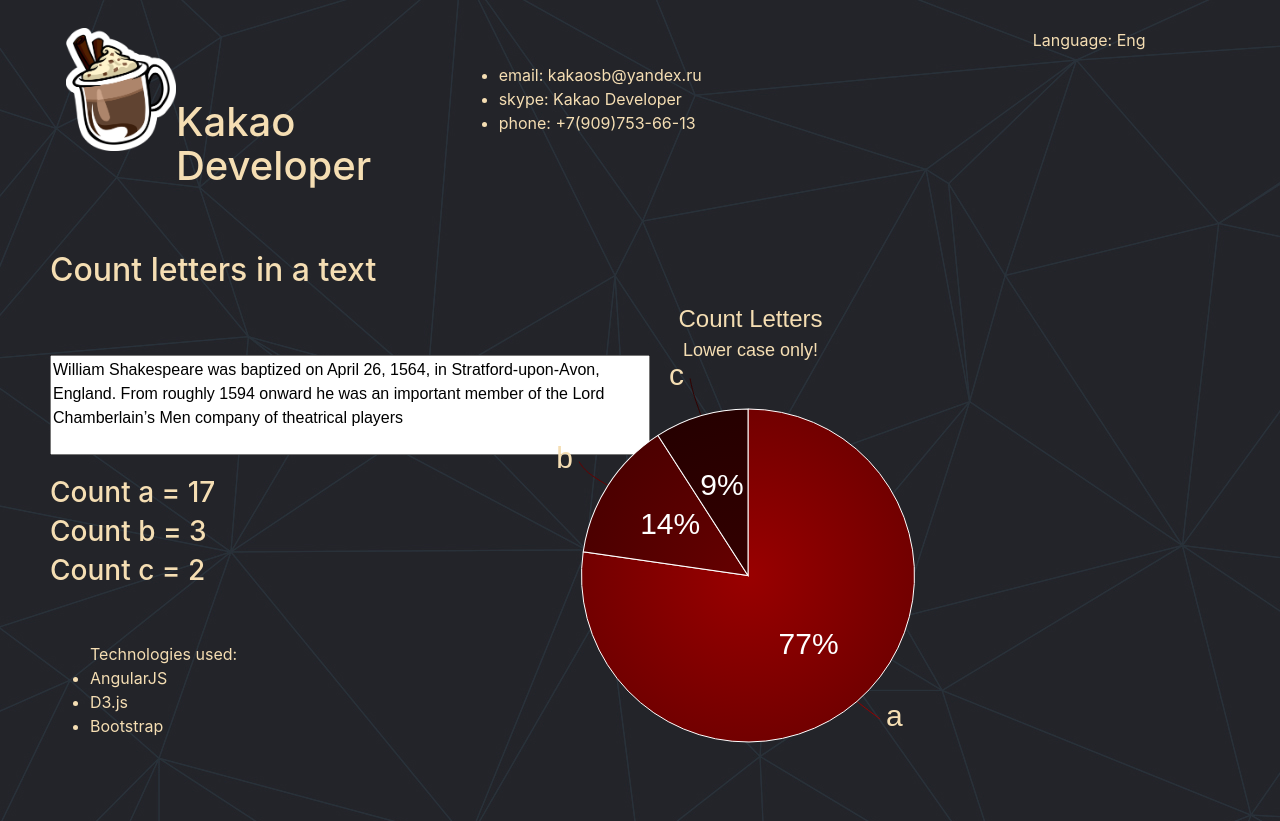
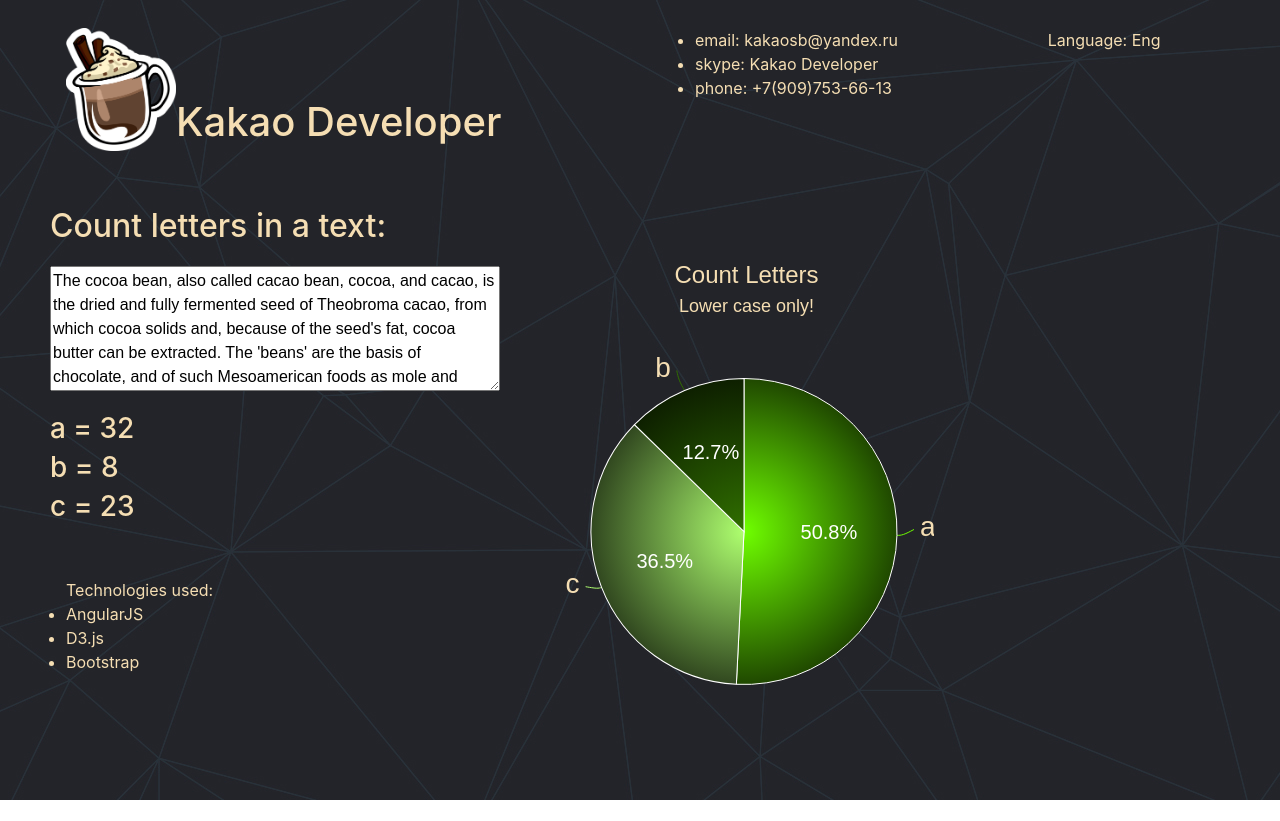
Before and after one commit to Kakaosb/KakaoProject, a plain HTML site: page wwww/index.html in a window 1280 px wide. After the commit the page ends 800 px from the top, so only its background shows below. Drawn offline with nearby package versions, Linux system fonts and the light colour scheme.

Commit message:
fix style

```diff
--- a/wwww/Scripts/d3pie/pieInit.js
+++ b/wwww/Scripts/d3pie/pieInit.js
@@ -13,14 +13,8 @@ function CreatePie(countA, countB, countC) {
             },
             "titleSubtitlePadding": 9
         },
-        "footer": {
-            "color": "#f5deb3",
-            "fontSize": 10,
-            "font": "open sans",
-            "location": "bottom-left"
-        },
         "size": {
-            "canvasWidth": 590,
+            "canvasWidth": 380,
             "pieOuterRadius": "90%"
         },
         "data": {
@@ -29,39 +23,39 @@ function CreatePie(countA, countB, countC) {
                 {
                     "label": "a",
                     "value": countA,
-                    "color": "#990000"
+                    "color": "#6fff00"
                 },
                 {
                     "label": "b",
                     "value": countB,
-                    "color": "#660000"
+                    "color": "#306f00"
                 },
                 {
                     "label": "c",
                     "value": countC,
-                    "color": "#330000"
+                    "color": "#aeff6f"
                 }
             ]
         },
         "labels": {
             "outer": {
-                "pieDistance": 32
+                "pieDistance": 15
             },
             "inner": {
-                "hideWhenLessThanPercentage": 3
+                "hideWhenLessThanPercentage": 6
             },
             "mainLabel": {
-                "fontSize": 30,
+                "fontSize": 28,
                 "color": "#f5deb3"
             },
             "percentage": {
                 "color": "#fff",
-                "decimalPlaces": 0,
-                "fontSize": 30
+                "decimalPlaces": 1,
+                "fontSize": 20
             },
             "value": {
                 "color": "#fff",
-                "fontSize": 20
+                "fontSize": 17
             },
             "lines": {
                 "enabled": true
@@ -70,20 +64,11 @@ function CreatePie(countA, countB, countC) {
                 "enabled": true
             }
         },
-        "effects": {
-            "pullOutSegmentOnClick": {
-                "effect": "none",
-                "speed": 400,
-                "size": 8
-            }
-        },
         "misc": {
             "gradient": {
                 "enabled": true,
-                "percentage": 100
+                "percentage":40
             }
         }
     });
-
-    pieee = pie;
 };
--- a/wwww/css/countLetters.css
+++ b/wwww/css/countLetters.css
@@ -1,4 +1,28 @@
 #textArea{
     min-width: 600px;
-    min-height: 100px;
+    min-height: 125px;
 }
+
+@media screen and (max-width: 1550px) {
+   #textArea{
+    min-width: 550px;
+}
+}
+
+@media screen and (max-width: 1450px) {
+   #textArea{
+    min-width: 450px;
+}
+}
+
+@media screen and (max-width: 1400px) {
+   #textArea{
+    min-width: 500px;
+}
+}
+
+@media screen and (max-width: 1300px) {
+   #textArea{
+    min-width: 450px;
+}
+}
--- a/wwww/css/main.css
+++ b/wwww/css/main.css
@@ -1,38 +1,7 @@
-/*Remove ugly arrows on input type = number*/
-input::-webkit-outer-spin-button,
-input::-webkit-inner-spin-button {
-   -webkit-appearance: none;
-    margin: 0; /* <-- Apparently some margin are still there even though it's hidden */
-}
-
-input[type='number'] {
-    -moz-appearance: textfield;
-}
-
 body {
     padding: 20px 50px;
     background-image: url('../images/background.jpg');
     color:wheat!important;
-}
-
-/* Set padding to keep content from hitting the edges */
-.body-content {
-    padding-left: 15px;
-    padding-right: 15px;
-}
-
-/* Override the default bootstrap behavior where horizontal description lists
-   will truncate terms that are too long to fit in the left column
-*/
-.dl-horizontal dt {
-    white-space: normal;
-}
-
-/* Set width on the form input elements since they're 100% wide by default */
-input,
-select,
-textarea {
-    max-width: 280px;
 }
 
 #CocaoLogo{
@@ -40,10 +9,10 @@ textarea {
     float:left;
 }
 
-#contacts{
-    margin-top: 35px;
+#tUsed{
+    padding-left: 16px;
 }
 
-#CocaoLogo{
-background-image: url('../images/cacao.png');
+#title{
+    padding-top: 72px;
 }
--- a/wwww/index.html
+++ b/wwww/index.html
@@ -20,18 +20,20 @@
             <div class="_container">
                 <div class="navbar-header">
                     <div class="row">
-                        <div class="col-md-4">
+                        <div class="col-md-6">
                             <img id="CocaoLogo" src="Images/cocao.png" />
-                            <h1 style="padding-top: 72px;">Kakao Developer</h1>
+                            <h1 id="title">Kakao Developer</h1>
                         </div>
-                        <div class="col-md-6 left" id="contacts">
+                        <div class="col-md-4 col-sm-4 col-xs-2" id="contacts">
                             <ul>
                                 <li>email: kakaosb@yandex.ru</li>
                                 <li>skype: Kakao Developer</li>
                                 <li>phone: +7(909)753-66-13</li>
                             </ul>
                         </div>
-                        Language: Eng
+                        <div class="col-md-2 col-sm-4 col-xs-2">
+                            Language: Eng
+                        </div>
                     </div>
                 </div>
             </div>
@@ -39,25 +41,24 @@
         <div class="content">
             <br />
             <br />
-            <h2>Count letters in a text</h2>
+            <h2>Count letters in a text:</h2>
 
             <div class="row">
-                <div class="col-md-4">
-                    <div class="form-horizontal" style="margin-top: 60px;">
+                <div class="col-md-5">
+                    <div class="form-horizontal" style="margin-top: 15px;">
                         <div class="form-group">
-                            <textarea id="textArea" ng-model="lettersArray" placeholder="Enter english text here..." ng-change="addLetters()">
-                            </textarea>
+                            <textarea id="textArea" ng-model="lettersArray" placeholder="Enter english text here..." ng-change="addLetters()"></textarea>
                         </div>
                     </div>
 
-                    <h3>Count a = {{CountA}}</h3>
-                    <h3>Count b = {{CountB}}</h3>
-                    <h3>Count c = {{CountC}}</h3>
+                    <h3>a = {{CountA}}</h3>
+                    <h3>b = {{CountB}}</h3>
+                    <h3>c = {{CountC}}</h3>
                     <br />
                     <br />
 
 
-                    <ul>
+                    <ul id="tUsed">
                         Technologies used:
                         <li>AngularJS</li>
                         <li>D3.js</li>
@@ -73,12 +74,13 @@
             var kakaoApp = angular.module("kakaoApp", []);
 
             kakaoApp.controller("lettersController", function ($scope, $q) {
-                $scope.lettersArray = "William Shakespeare was baptized on April 26, 1564, in Stratford-upon-Avon, England. From roughly 1594 onward he was an important member of the Lord Chamberlain’s Men company of theatrical players";
+                $scope.lettersArray = "The cocoa bean, also called cacao bean, cocoa, and cacao, is the dried and fully fermented seed of Theobroma cacao, from which cocoa solids and, because of the seed's fat, cocoa butter can be extracted. The 'beans' are the basis of chocolate, and of such Mesoamerican foods as mole and tejate.";
                 $scope.CountA = 0;
                 $scope.CountB = 0;
                 $scope.CountC = 0;
 
                 $scope.$watchGroup(['CountA', 'CountB', 'CountC'], function () {
+
                     reDrawChart();
                 });
 
```
